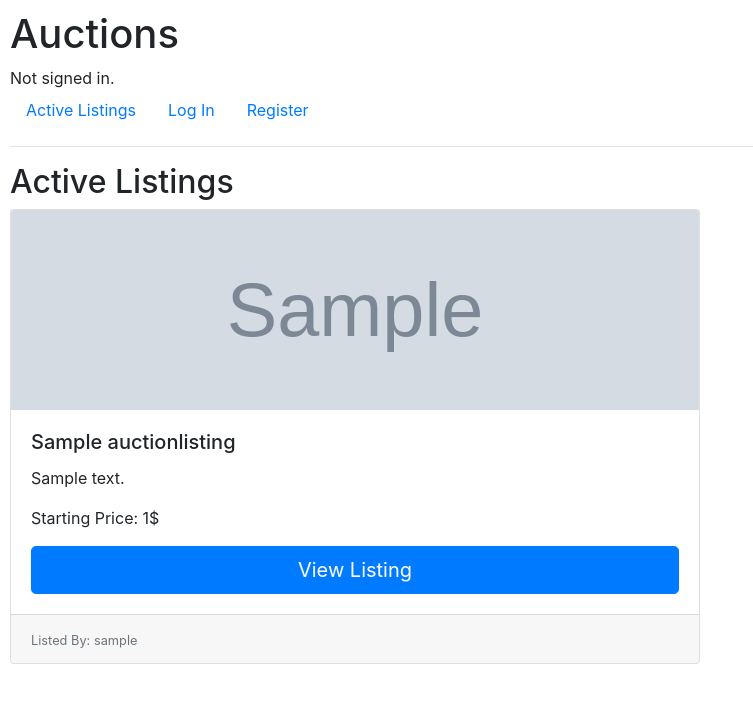
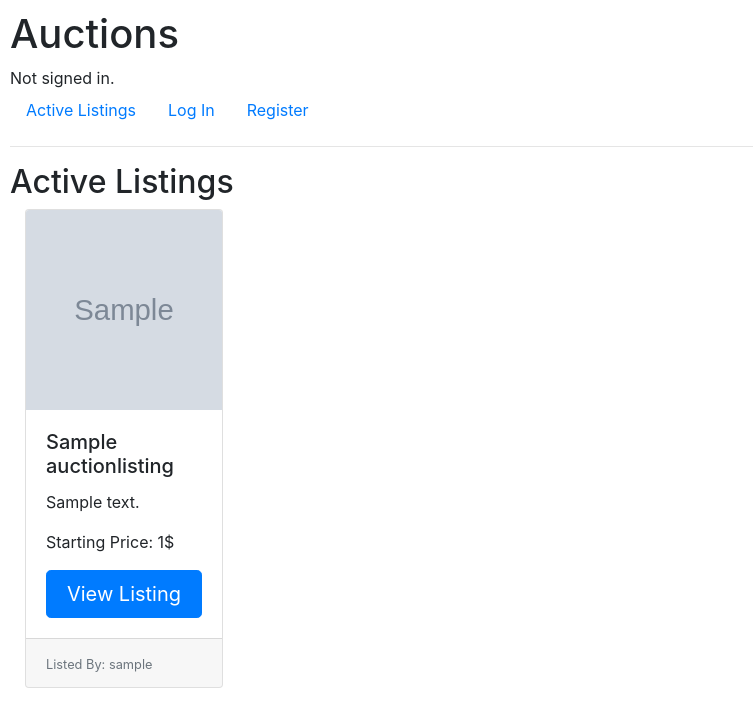
Before and after one commit to Amaruq0703/E-Commerce, a Django app: page / in a window 1280 px wide. Shown: the top 727 px of the page, without its empty margins (0-753 px from the left). Run offline with Django 3.2, Linux system fonts and the light colour scheme; tables that the repository leaves empty hold one stand-in row (values such as "Sample post"); grey boxes marked "Sample" are stand-in pictures; some libraries are stand-ins or nearby versions.

Commit message:
Styling Changes in index

```diff
--- a/commerce/auctions/templates/auctions/index.html
+++ b/commerce/auctions/templates/auctions/index.html
@@ -4,9 +4,10 @@
     <h2>Active Listings</h2>
 
         {% if listings %}
-        <div class="card-deck" style="width: 45rem;">
+        <div class="card-deck row row-cols-1 row-cols-md-5 g-4">
             {% for listing in listings %}
-                <div class="card">
+                <div class="col">
+                    <div class="card h-100" >
                         <img class="card-img-top" src="{{listing.listing_photo}}" alt="{{listing.listing_name}} photo" style="height: 200px;">
                         <div class="card-body d-flex flex-column">
                         <h5 class="card-title">{{listing.listing_name}}</h5>
@@ -20,6 +21,7 @@
                             <small class="text-muted">Listed By: {{listing.listing_maker.username}}</small>
                         </div>
                     </div>
+                </div>
             {% endfor %}
         </div>
 
```
Lines whose indentation alone changed are shown as unchanged.
